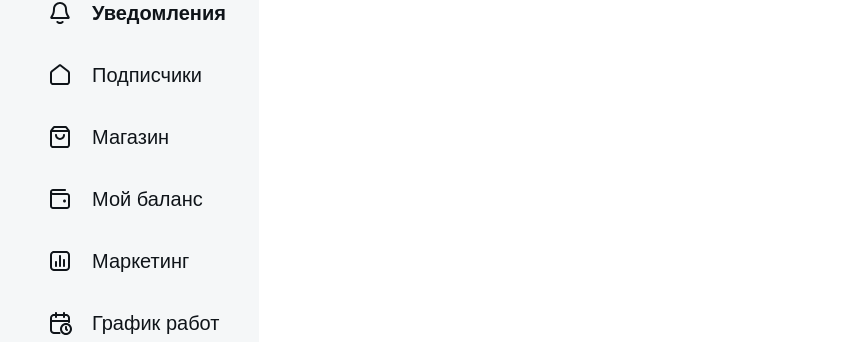
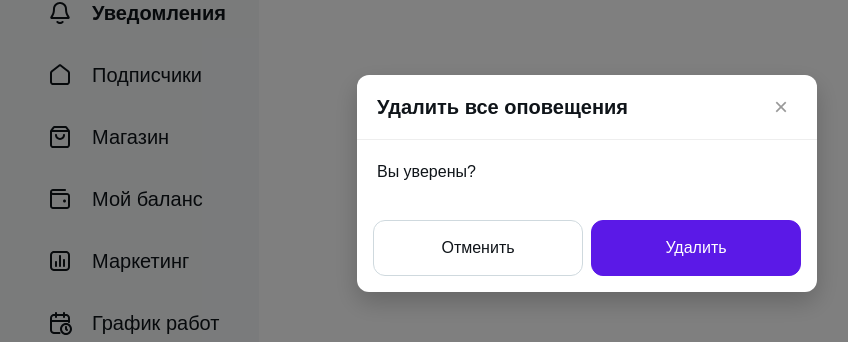
Before and after one commit to klavrenuk/next-notifications, a Next.js app in the folder notifications/: page /notifications in a window 1280 px wide. Shown: the part 217-559 px from the top of the page, without its empty margins (53-901 px from the left). Built offline with nearby package versions, Linux system fonts and the light colour scheme; no server answers.

Commit message:
модальное окно. верстка

```diff
--- a/notifications/src/components/modal/Modal.tsx
+++ b/notifications/src/components/modal/Modal.tsx
@@ -9,13 +9,18 @@ interface ModalProps {
   isOpen: boolean;
   children: React.ReactNode;
   title?: string;
+  btnAcceptText?: string
 
   onClose: () => void;
   onAccept: () => void;
 }
 
-export default function Modal({ isOpen, onClose, children, title }: ModalProps) {
+export default function Modal({ isOpen, onClose, children, title, btnAcceptText}: ModalProps) {
   const modalRef = useRef<HTMLDivElement>(null)
+
+  const classesAccept = () => {
+    return `${styles.btn} ${btnAcceptText}`
+  }
 
   useEffect(() => {
     const handleEscape = (e: KeyboardEvent) => {
@@ -43,7 +48,6 @@ export default function Modal({ isOpen, onClose, children, title }: ModalProps)
 
   return createPortal(
     <div className={styles.overlay} onClick={handleClickOutside} role="dialog" aria-modal="true">
-      Inner
       <div ref={modalRef} className={styles.content}>
         {title && (
           <div className={styles.header}>
@@ -54,6 +58,13 @@ export default function Modal({ isOpen, onClose, children, title }: ModalProps)
           </div>
         )}
         <div className={styles.body}>{children}</div>
+
+        <div className={styles.footer}>
+          <button className={"btn"}>Отменить</button>
+          <button className={"btn btn-primary"}>
+            {btnAcceptText || 'Удалить'}
+          </button>
+        </div>
       </div>
     </div>,
     document.body
--- a/notifications/src/components/modal/styles/modal.module.scss
+++ b/notifications/src/components/modal/styles/modal.module.scss
@@ -15,7 +15,7 @@
   background: white;
   border-radius: 12px;
   box-shadow: 0 10px 25px rgba(0, 0, 0, 0.2);
-  max-width: 90vw;
+  max-width: 460px;
   max-height: 90vh;
   overflow: auto;
   width: 100%;
@@ -57,3 +57,10 @@
 .body {
   padding: 20px;
 }
+
+.footer {
+  padding: 16px;
+  display: grid;
+  grid-template-columns: repeat(2, 1fr);
+  gap: 8px;
+}
--- a/notifications/src/store/notifications.ts
+++ b/notifications/src/store/notifications.ts
@@ -1,7 +1,7 @@
 import { makeAutoObservable } from 'mobx';
 
 class NotificationsStore {
-    isShowModalDelete:boolean = false
+    isShowModalDelete:boolean = true
 
     constructor() {
         makeAutoObservable(this)
--- a/notifications/src/styles/app.scss
+++ b/notifications/src/styles/app.scss
@@ -1,3 +1,5 @@
+@import "buttons";
+
 :root {
   --color-white: #fff;
   --color-black: #0F1419;
@@ -5,6 +7,7 @@
   --color-grey: #F5F7F8;
   --color-grey1: #EFF3F4;
   --color-grey-black: #536471;
+  --color-grey2: #CFD9DE;
   --color-red: #FF624D;
 }
 
--- /dev/null
+++ b/notifications/src/styles/buttons.scss
@@ -0,0 +1,25 @@
+.btn {
+  padding: 15px;
+  color: var(--color-black);
+  border: 1px solid var(--color-grey2);
+  font-size: 16px;
+  border-radius: 12px;
+
+  &:hover, &:active {
+    border: 1px solid var(--color-purple);
+    color: var(--color-white);
+    background: var(--color-purple);
+  }
+
+  &-primary {
+    border: 1px solid var(--color-purple);
+    color: var(--color-white);
+    background: var(--color-purple);
+
+    &:hover, &:active {
+      border: 1px solid var(--color-black);
+      color: var(--color-white);
+      background: var(--color-black);
+    }
+  }
+}
```
